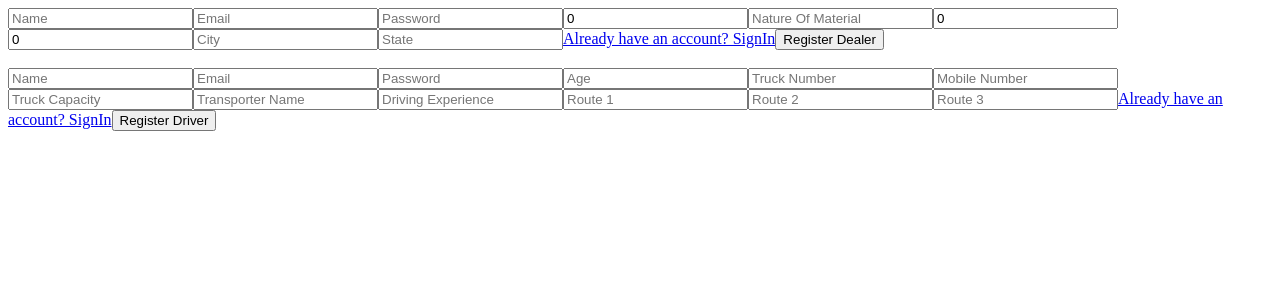
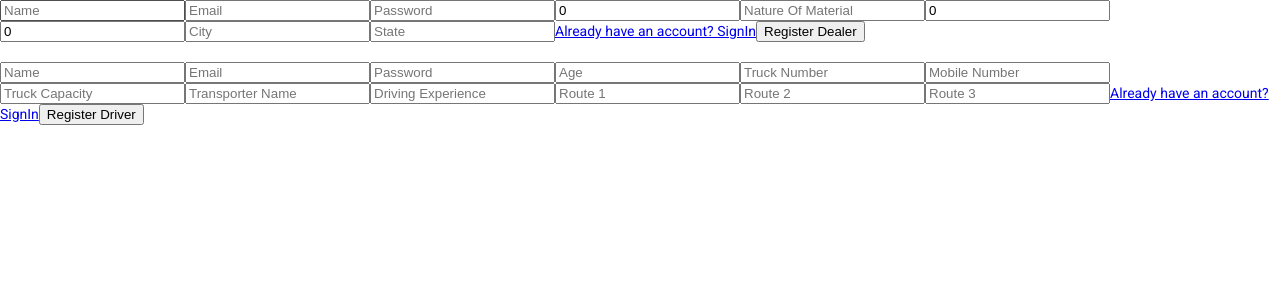
Before and after one commit to Jaay7/transport-frontend, an Angular app: page /register in a window 1280 px wide. Shown: the top 300 px of the page. Built offline with nearby package versions, Linux system fonts and the light colour scheme.

Commit message:
added angular material

```diff
--- a/angular.json
+++ b/angular.json
@@ -30,6 +30,7 @@
               "src/assets"
             ],
             "styles": [
+              "src/custom-theme.scss",
               "src/styles.css"
             ],
             "scripts": []
--- a/package.json
+++ b/package.json
@@ -11,10 +11,12 @@
   "private": true,
   "dependencies": {
     "@angular/animations": "~13.2.0",
+    "@angular/cdk": "^13.2.2",
     "@angular/common": "~13.2.0",
     "@angular/compiler": "~13.2.0",
     "@angular/core": "~13.2.0",
     "@angular/forms": "~13.2.0",
+    "@angular/material": "^13.2.2",
     "@angular/platform-browser": "~13.2.0",
     "@angular/platform-browser-dynamic": "~13.2.0",
     "@angular/router": "~13.2.0",
--- /dev/null
+++ b/src/app/materials/materials.module.ts
@@ -0,0 +1,19 @@
+import { NgModule } from '@angular/core';
+import { CommonModule } from '@angular/common';
+import { MatButtonModule } from "@angular/material/button";
+import {MatStepperModule} from '@angular/material/stepper';
+import {MatDividerModule} from '@angular/material/divider';
+import {MatButtonToggleModule} from '@angular/material/button-toggle';
+
+const MaterialComponents = [
+  MatButtonModule,
+  MatStepperModule,
+  MatDividerModule,
+  MatButtonToggleModule
+];
+
+@NgModule({
+  imports: [ MaterialComponents ],
+  exports: [ MaterialComponents ]
+})
+export class MaterialsModule { }
--- /dev/null
+++ b/src/custom-theme.scss
@@ -0,0 +1,34 @@
+
+// Custom Theming for Angular Material
+// For more information: https://material.angular.io/guide/theming
+@use '@angular/material' as mat;
+// Plus imports for other components in your app.
+
+// Include the common styles for Angular Material. We include this here so that you only
+// have to load a single css file for Angular Material in your app.
+// Be sure that you only ever include this mixin once!
+@include mat.core();
+
+// Define the palettes for your theme using the Material Design palettes available in palette.scss
+// (imported above). For each palette, you can optionally specify a default, lighter, and darker
+// hue. Available color palettes: https://material.io/design/color/
+$transport-frontend-primary: mat.define-palette(mat.$indigo-palette);
+$transport-frontend-accent: mat.define-palette(mat.$pink-palette, A200, A100, A400);
+
+// The warn palette is optional (defaults to red).
+$transport-frontend-warn: mat.define-palette(mat.$red-palette);
+
+// Create the theme object. A theme consists of configurations for individual
+// theming systems such as "color" or "typography".
+$transport-frontend-theme: mat.define-light-theme((
+  color: (
+    primary: $transport-frontend-primary,
+    accent: $transport-frontend-accent,
+    warn: $transport-frontend-warn,
+  )
+));
+
+// Include theme styles for core and each component used in your app.
+// Alternatively, you can import and @include the theme mixins for each component
+// that you are using.
+@include mat.all-component-themes($transport-frontend-theme);
--- a/src/index.html
+++ b/src/index.html
@@ -6,8 +6,11 @@
   <base href="/">
   <meta name="viewport" content="width=device-width, initial-scale=1">
   <link rel="icon" type="image/x-icon" href="favicon.ico">
+  <link rel="preconnect" href="https://fonts.gstatic.com">
+  <link href="https://fonts.googleapis.com/css2?family=Roboto:wght@300;400;500&display=swap" rel="stylesheet">
+  <link href="https://fonts.googleapis.com/icon?family=Material+Icons" rel="stylesheet">
 </head>
-<body>
+<body class="mat-typography">
   <app-root></app-root>
 </body>
 </html>
--- a/src/styles.css
+++ b/src/styles.css
@@ -1 +1,4 @@
 /* You can add global styles to this file, and also import other style files */
+
+html, body { height: 100%; }
+body { margin: 0; font-family: Roboto, "Helvetica Neue", sans-serif; }
```
Also changed, not shown: src/app/app.module.ts (+6 -2 lines), 1 other file (tests, documents, lock files or other folders).
